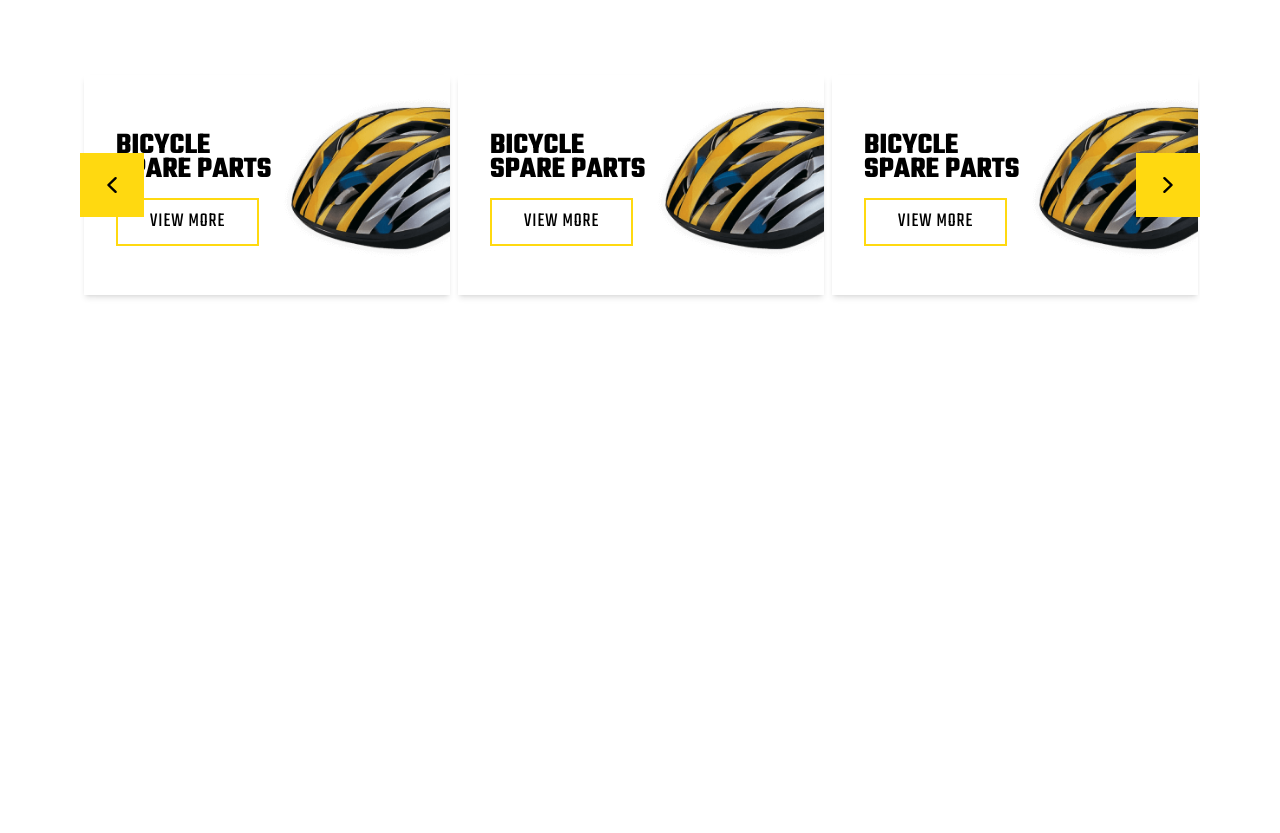
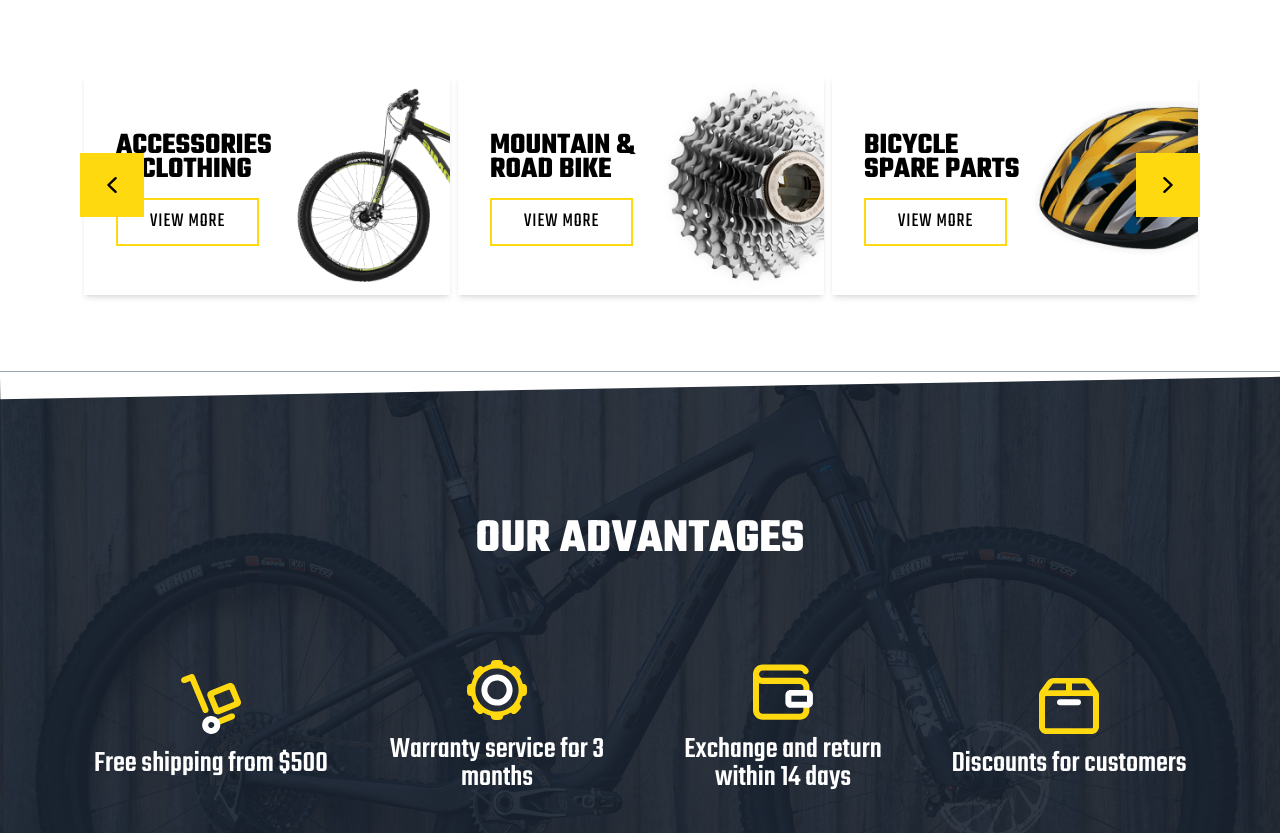
Before and after one commit to mo-amir-code/Creto-Frontend, a React (Vite) app: page / in a window 1280 px wide. Shown: the part 2300-3133 px from the top of the page. Before the commit the page ends 2671 px from the top, so only its background shows below. Built offline with nearby package versions, Linux system fonts and the light colour scheme.

Commit message:
advantages section has been added

```diff
--- /dev/null
+++ b/src/components/advantages/index.tsx
@@ -0,0 +1,30 @@
+import advantage from "../../assets/advantages/advantages_bike.jpg"
+import { advantages } from "../../data"
+
+const Advantages = () => {
+    return (
+        <div className="w-full h-[600px] border-t border-secondary-color_3 relative font-[Teko] text-white overflow-hidden" >
+            <img src={advantage} alt="advantages" className="object-cover object-center w-full h-full" />
+            <div className="w-full h-full absolute top-0 left-0 bg-secondary-color/90" >
+                <div className="mt-36 max-md:mt-16 max-w-6xl mx-auto" >
+                    <h2 className="text-5xl font-bold w-full text-center max-[1200px]:text-4xl max-md:text-2xl" >OUR ADVANTAGES</h2>
+                    <div className="flex items-center gap-6 justify-around flex-wrap mt-24 max-[960px]:mt-10 px-4" >
+                        {
+                            advantages.map((advantage) => (
+                                <div key={advantage.name} className="flex-col flex items-center gap-4 justify-center max-sm:w-[150px] max-[1200px]:w-[200px] w-[250px]" >
+                                    <img src={advantage.image} alt={advantage.name} className="max-[1200px]:w-[60px] max-sm:w-[50px]" />
+                                    <h3 className="w-full text-center font-medium text-3xl leading-7 max-[1200px]:text-2xl max-[960px]:text-lg max-sm:text-sm" >{advantage.name}</h3>
+                                </div>
+                            ))
+                        }
+                    </div>
+                </div>
+            </div>
+            <div className="absolute -top-4 left-0 w-full h-8 bg-white -rotate-1" />
+            <div className="absolute bottom-0 left-0 w-[200%] h-20 bg-white -rotate-3 translate-x-48 translate-y-12 max-[1200px]:translate-x-28 max-md:translate-x-0" />
+            <div className="absolute bottom-0 left-0 w-full h-20 bg-white rotate-6 -translate-x-[40rem] translate-y-12" />
+        </div>
+    )
+}
+
+export default Advantages
--- a/src/components/categories/ArrowButton.tsx
+++ b/src/components/categories/ArrowButton.tsx
@@ -3,7 +3,7 @@ import { ChevronLeftIcon, ChevronRightIcon } from "@heroicons/react/20/solid"
 
 const ArrowButton = ({left, onClick}:{left:boolean, onClick:Function}) => {
   return (
-    <button onClick={()=>onClick()} className={`absolute top-1/2 transform -translate-y-1/2 ${left? "left-0" : "right-0"} z-10 w-16 h-16 max-sm:w-12 max-sm:h-12 hover:bg-secondary-color hover:text-white transition-all duration-200 bg-primary-color flex items-center justify-center`} >
+    <button onClick={()=>onClick()} className={`absolute top-1/2 transform -translate-y-1/2 ${left? "left-0" : "right-0"} z-30 w-16 h-16 max-sm:w-12 max-sm:h-12 hover:bg-secondary-color hover:text-white transition-all duration-200 bg-primary-color flex items-center justify-center`} >
         {left?<ChevronLeftIcon className="w-8 h-8" /> : <ChevronRightIcon className="w-8 h-8" />}
     </button>
   )
--- a/src/components/categories/index.tsx
+++ b/src/components/categories/index.tsx
@@ -1,5 +1,7 @@
 import Category from "./Category"
 import spareParts from "../../assets/categories/spare-parts.png"
+import mountainBike from "../../assets/categories/road_bikes.png"
+import accessories from "../../assets/categories/bike_accessories.png"
 import Slider from "react-slick";
 import ArrowButton from "./ArrowButton";
 import { useRef } from "react";
@@ -24,6 +26,8 @@ const Categories = () => {
         speed: 500,
         slidesToShow: 3,
         slidesToScroll: 1,
+        autoplay: true,
+        autoplaySpeed: 2500,
         prevArrow: <ArrowButton left={true} onClick={handlePrev} />,
         nextArrow: <ArrowButton left={false} onClick={handleNext} />,
         responsive: [
@@ -47,11 +51,9 @@ const Categories = () => {
     return (
         <div className="py-16 w-full mt-96 gap-4 px-4 relative" >
             <Slider {...settings} ref={sliderRef} >
+                <Category type="MOUNTAIN & ROAD BIKE" img={mountainBike} />
                 <Category type="BICYCLE SPARE PARTS" img={spareParts} />
-                <Category type="BICYCLE SPARE PARTS" img={spareParts} />
-                <Category type="BICYCLE SPARE PARTS" img={spareParts} />
-                <Category type="BICYCLE SPARE PARTS" img={spareParts} />
-                <Category type="BICYCLE SPARE PARTS" img={spareParts} />
+                <Category type="ACCESSORIES & CLOTHING" img={accessories} />
             </Slider>
         </div>
     )
--- a/src/components/hero/index.tsx
+++ b/src/components/hero/index.tsx
@@ -7,7 +7,7 @@ const Hero = () => {
         infinite: true,
         speed: 500,
         slidesToShow: 1,
-        slidesToScroll: 1
+        slidesToScroll: 1,
       };
 
   return (
--- a/src/data/index.tsx
+++ b/src/data/index.tsx
@@ -1,3 +1,8 @@
+import shipping from "../assets/advantages/cart.svg"
+import gear from "../assets/advantages/gear.svg"
+import discount from "../assets/advantages/discount.svg"
+import wallet from "../assets/advantages/wallet.svg"
+
 export const navbarData = [
     {
         name:"HOME",
@@ -110,3 +115,22 @@ export const dropdownBranddata = [
         value:"Fsadkj"
     },
 ]
+
+export const advantages = [
+    {
+        name:"Free shipping from $500",
+        image:shipping,
+    },
+    {
+        name:"Warranty service for 3 months",
+        image:gear,
+    },
+    {
+        name:"Exchange and return within 14 days",
+        image:wallet,
+    },
+    {
+        name:"Discounts for customers",
+        image:discount,
+    }
+]
--- a/src/layouts/HomeLayout.tsx
+++ b/src/layouts/HomeLayout.tsx
@@ -3,17 +3,18 @@ import Categories from "../components/categories"
 import Hero from "../components/hero"
 import "slick-carousel/slick/slick.css";
 import "slick-carousel/slick/slick-theme.css";
+import Advantages from "../components/advantages";
 
 const HomeLayout = () => {
     return (
-        <div className="max-w-6xl w-full mx-auto" >
-            <div className="w-full" >
+        <div className="w-full" >
+            <div className="max-w-6xl mx-auto" >
                 <Header />
-                <Hero/>
-                <div className="" >
-                    <Categories />
-                </div>
+                <Hero />
+                <Categories />
             </div>
+            <Advantages />
+            <div className="h-screen" ></div>
         </div>
     )
 }
```
Also changed, not shown: src/assets/advantages/advantages_bike.jpg (added).
